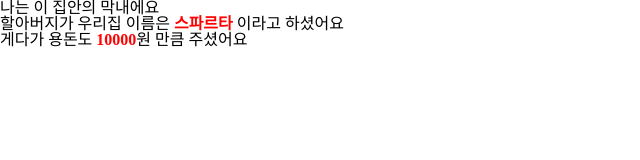
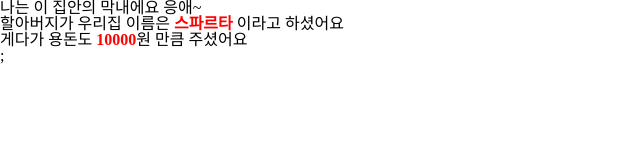
Before and after one commit to 9mean2/React_Week_2, a React (Create React App) app: page / in a window 1280 px wide. Shown: the top 160 px of the page, without its empty margins (0-640 px from the left). Built offline with nearby package versions, Linux system fonts and the light colour scheme.

Commit message:
feat: React Hooks - useContext 사용

```diff
--- a/src/components/Child.jsx
+++ b/src/components/Child.jsx
@@ -1,17 +1,21 @@
-import React from "react";
+import React, { useContext } from "react";
+import { FamilyContext } from "../context/FamiltContext";
 
 const style = {
   color: "red",
   fontWeight: "900",
 };
 
-function Child({ houseName, pocketMoney }) {
+function Child() {
+  const data = useContext(FamilyContext);
+  console.log("data", data);
   return (
     <div>
-      나는 이 집안의 막내에요 <br />
-      할아버지가 우리집 이름은 <span style={style}>{houseName}</span> 이라고
-      하셨어요 <br />
-      게다가 용돈도 <span style={style}>{pocketMoney}</span>원 만큼 주셨어요
+      나는 이 집안의 막내에요 응애~ <br />
+      할아버지가 우리집 이름은 <span style={style}>{data.houseName}</span>{" "}
+      이라고 하셨어요 <br />
+      게다가 용돈도 <span style={style}>{data.pocketMoney}</span>원 만큼
+      주셨어요
     </div>
   );
 }
--- a/src/components/Father.jsx
+++ b/src/components/Father.jsx
@@ -1,8 +1,8 @@
 import React from "react";
 import Child from "./Child";
 
-function Father({ houseName, pocketMoney }) {
-  return <Child houseName={houseName} pocketMoney={pocketMoney} />;
+function Father() {
+  return <Child />;
 }
 
 export default Father;
--- a/src/components/GrandFather.jsx
+++ b/src/components/GrandFather.jsx
@@ -1,10 +1,20 @@
 import React from "react";
+import { FamilyContext } from "../context/FamiltContext";
 import Father from "./Father";
 // GF > Child 한테 어떤 정보를 알려줘서 Child가 그 내용을 출력하도록
 function GrandFather() {
   const houseName = "스파르타";
   const pocketMoney = 10000;
-  return <Father houseName={houseName} pocketMoney={pocketMoney} />;
+  return (
+    <FamilyContext.Provider
+      value={{
+        houseName: houseName,
+        pocketMoney: pocketMoney,
+      }}
+    >
+      <Father />;
+    </FamilyContext.Provider>
+  );
 }
 
 export default GrandFather;
--- /dev/null
+++ b/src/context/FamiltContext.js
@@ -0,0 +1,3 @@
+import { createContext } from "react";
+
+export const FamilyContext = createContext(null);
```
